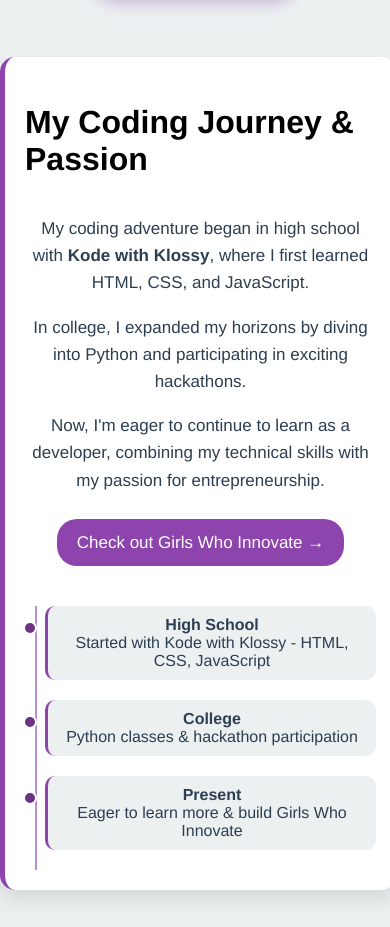
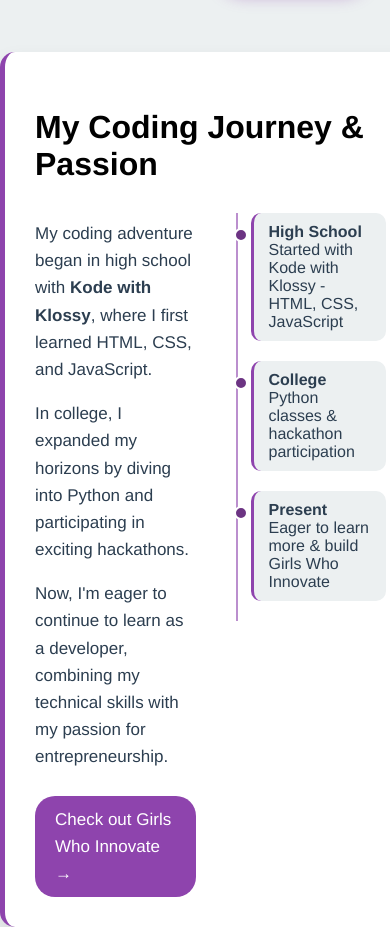
Before and after one commit to tinbean1/kwk-redo, a plain HTML site: page index.html in a window 390 px wide. Shown: the part 840-1767 px from the top of the page. Drawn offline with Linux system fonts and the light colour scheme.

Commit message:
simplifying

```diff
--- a/index.html
+++ b/index.html
@@ -299,41 +299,6 @@
             line-height: 1.4;
         }
 
-        /* Responsive Design */
-        @media (max-width: 768px) {
-            .hero-section, .journey-content {
-                grid-template-columns: 1fr;
-                gap: 30px;
-                text-align: center;
-            }
-            .content-area h1 {
-                font-size: 38px;
-            }
-            .profile-image {
-                height: 280px;
-            }
-            .nav ul {
-                display: none; /* Hide nav links on smaller screens */
-            }
-            .fun-facts {
-                grid-template-columns: 1fr;
-            }
-            .section {
-                padding: 20px;
-            }
-            .timeline {
-                padding-left: 0;
-            }
-            .timeline::before {
-                left: 10px;
-            }
-            .timeline-item {
-                margin-left: 20px;
-            }
-            .timeline-item::before {
-                left: -25px;
-            }
-        }
     </style>
 </head>
 <body>
```
